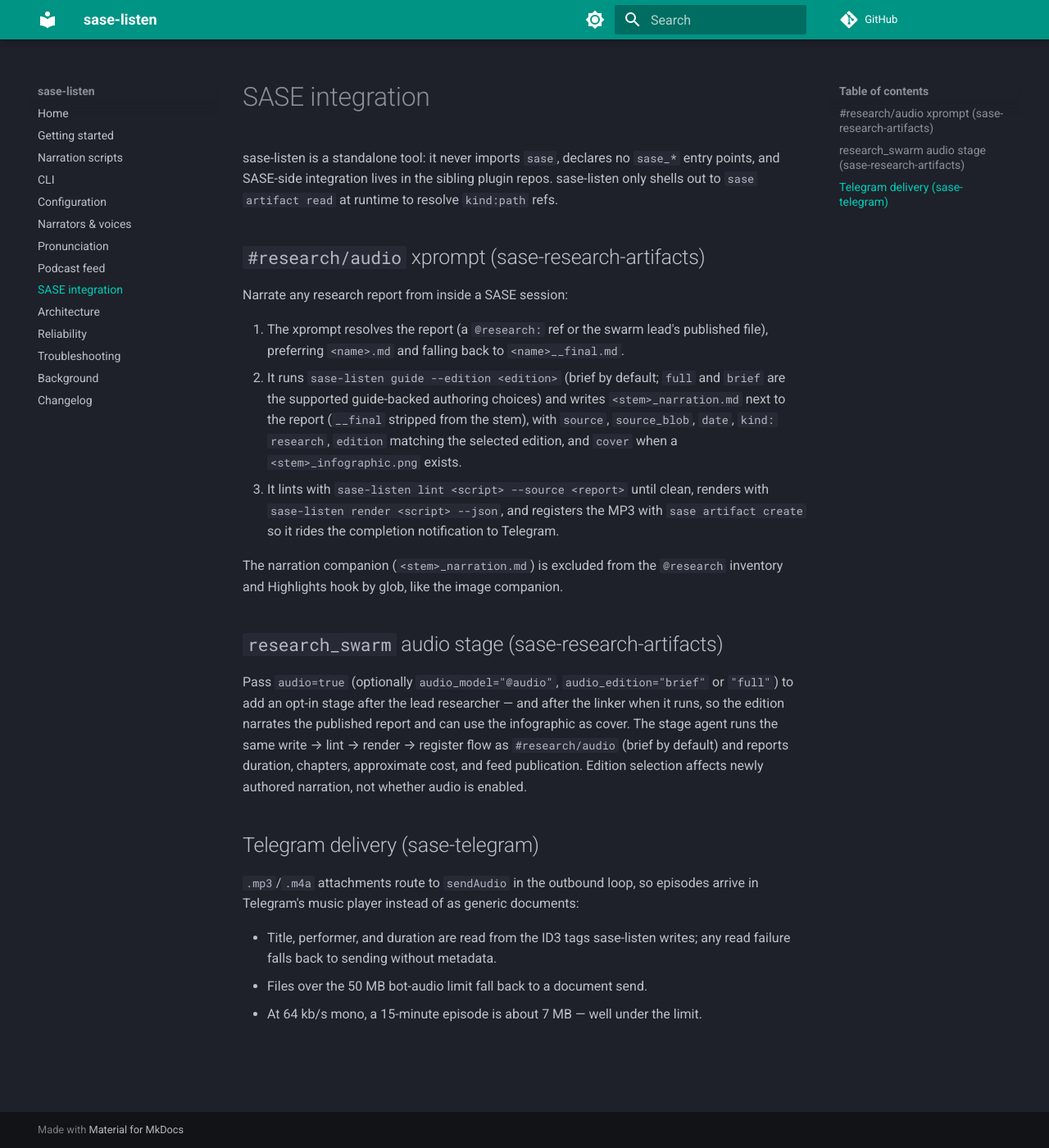
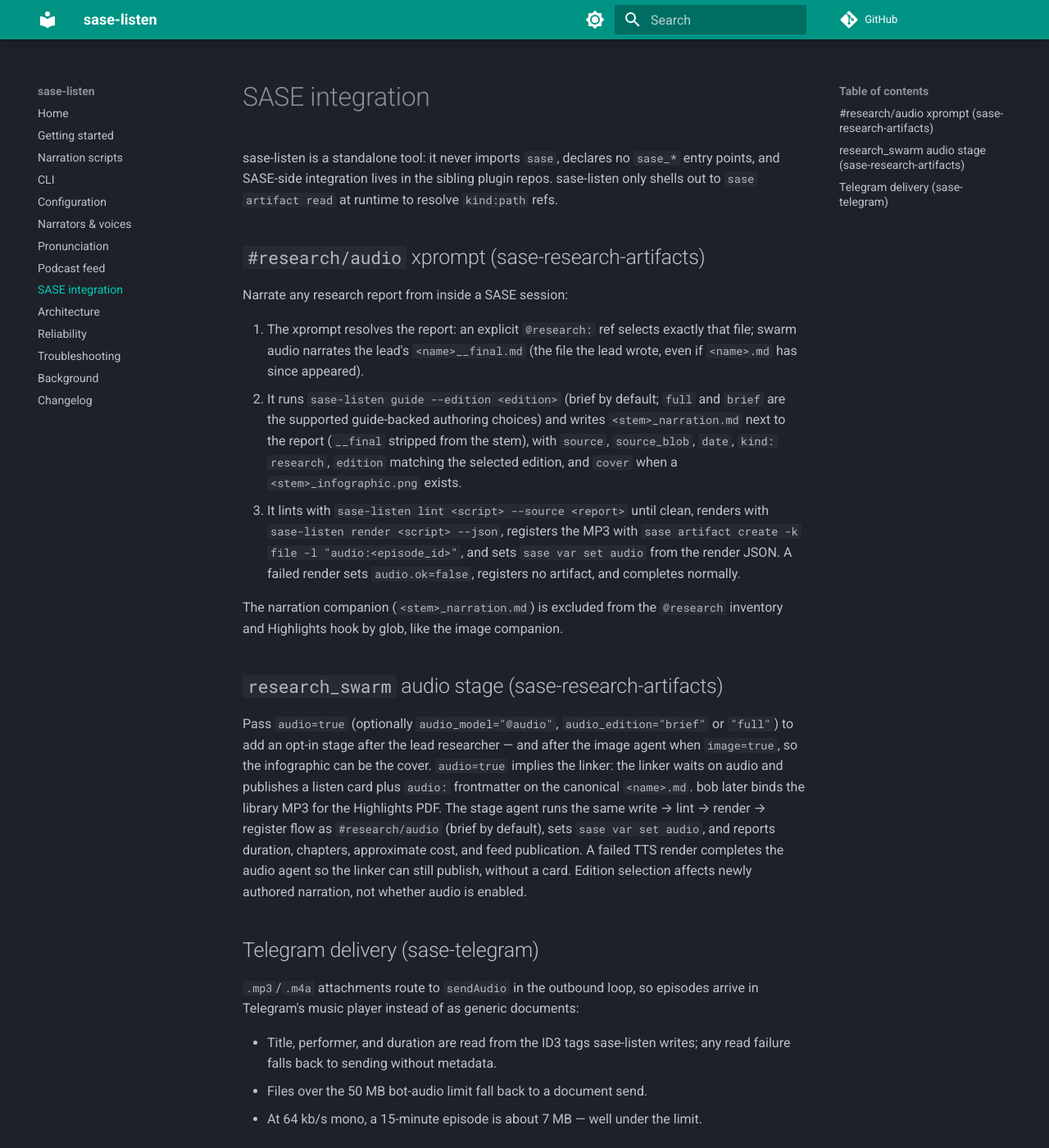
Before and after one commit to sase-org/sase-listen, an MkDocs documentation site: the page built from docs/sase-integration.md, in a window 1280 px wide and 1400 px high. Shown: the whole window at 82% size. Built offline with MkDocs 1.6.1 and Material for MkDocs 9.7.7, drawn with Linux system fonts in a browser that asks for light colours; comment, search, counter and statistics services are not loaded.

Commit message:
docs(sase-integration): document swarm listen card and audio waits
SASE_BEAD=[sase-1g6.1][1]
SASE_TYPE=stitch
SASE_AGENT=[bbugyi200.apollo.sase-1g6.1][2]

[1]: https://github.com/sase-org/sase--beads/blob/main/pages/sase-1g6/sase-1g6.1.md
[2]: https://github.com/sase-org/sase--agents/blob/main/agents/bbugyi200.apollo.sase-1g6.1/README.md

```diff
--- a/docs/sase-integration.md
+++ b/docs/sase-integration.md
@@ -9,9 +9,9 @@ resolve `kind:path` refs.
 
 Narrate any research report from inside a SASE session:
 
-1. The xprompt resolves the report (a `@research:` ref or the swarm lead's
-   published file), preferring `<name>.md` and falling back to
-   `<name>__final.md`.
+1. The xprompt resolves the report: an explicit `@research:` ref selects
+   exactly that file; swarm audio narrates the lead's `<name>__final.md`
+   (the file the lead wrote, even if `<name>.md` has since appeared).
 2. It runs `sase-listen guide --edition <edition>` (brief by default;
    `full` and `brief` are the supported guide-backed authoring choices) and
    writes `<stem>_narration.md` next to the report (`__final` stripped from
@@ -19,9 +19,10 @@ Narrate any research report from inside a SASE session:
    `edition` matching the selected edition, and `cover` when a
    `<stem>_infographic.png` exists.
 3. It lints with `sase-listen lint <script> --source <report>` until clean,
-   renders with `sase-listen render <script> --json`, and registers the MP3
-   with `sase artifact create` so it rides the completion notification to
-   Telegram.
+   renders with `sase-listen render <script> --json`, registers the MP3 with
+   `sase artifact create -k file -l "audio:<episode_id>"`, and sets
+   `sase var set audio` from the render JSON. A failed render sets
+   `audio.ok=false`, registers no artifact, and completes normally.
 
 The narration companion (`<stem>_narration.md`) is excluded from the
 `@research` inventory and Highlights hook by glob, like the image companion.
@@ -30,12 +31,16 @@ The narration companion (`<stem>_narration.md`) is excluded from the
 
 Pass `audio=true` (optionally `audio_model="@audio"`,
 `audio_edition="brief"` or `"full"`) to add an opt-in stage after the lead
-researcher — and after the linker when it runs, so the edition narrates the
-published report and can use the infographic as cover. The stage agent runs
-the same write → lint → render → register flow as `#research/audio` (brief
-by default) and reports duration, chapters, approximate cost, and feed
-publication. Edition selection affects newly authored narration, not whether
-audio is enabled.
+researcher — and after the image agent when `image=true`, so the infographic
+can be the cover. `audio=true` implies the linker: the linker waits on audio
+and publishes a listen card plus `audio:` frontmatter on the canonical
+`<name>.md`. bob later binds the library MP3 for the Highlights PDF. The
+stage agent runs the same write → lint → render → register flow as
+`#research/audio` (brief by default), sets `sase var set audio`, and reports
+duration, chapters, approximate cost, and feed publication. A failed TTS
+render completes the audio agent so the linker can still publish, without a
+card. Edition selection affects newly authored narration, not whether audio
+is enabled.
 
 ## Telegram delivery (sase-telegram)
 
```
